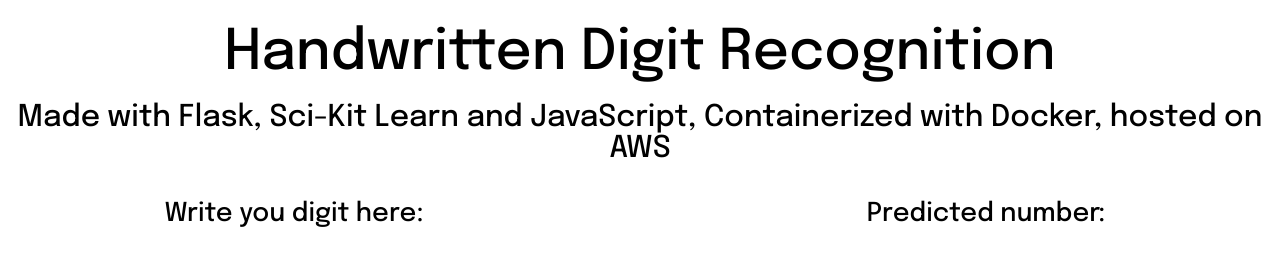
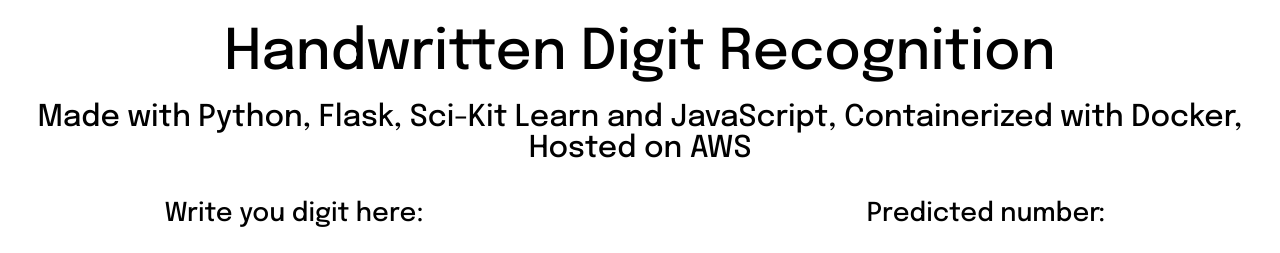
Before and after one commit to balintsipos/handwritten-digit-recognition, a Flask app: page / in a window 1280 px wide. Shown: the top 253 px of the page. Run offline with Flask 2, Linux system fonts and the light colour scheme.

Commit message:
Fix main html

```diff
--- a/templates/index.html
+++ b/templates/index.html
@@ -14,7 +14,7 @@
 <body>
     <div class="content">
         <h1>Handwritten Digit Recognition</h1>
-        <h2>Made with Flask, Sci-Kit Learn and JavaScript, Containerized with Docker, hosted on AWS</h2>
+        <h2>Made with Python, Flask, Sci-Kit Learn and JavaScript, Containerized with Docker, Hosted on AWS</h2>
         <div class="flex-container">
             <div class="canvas-container">
                 <p class="canvas-descr">Write you digit here:</p>
```
